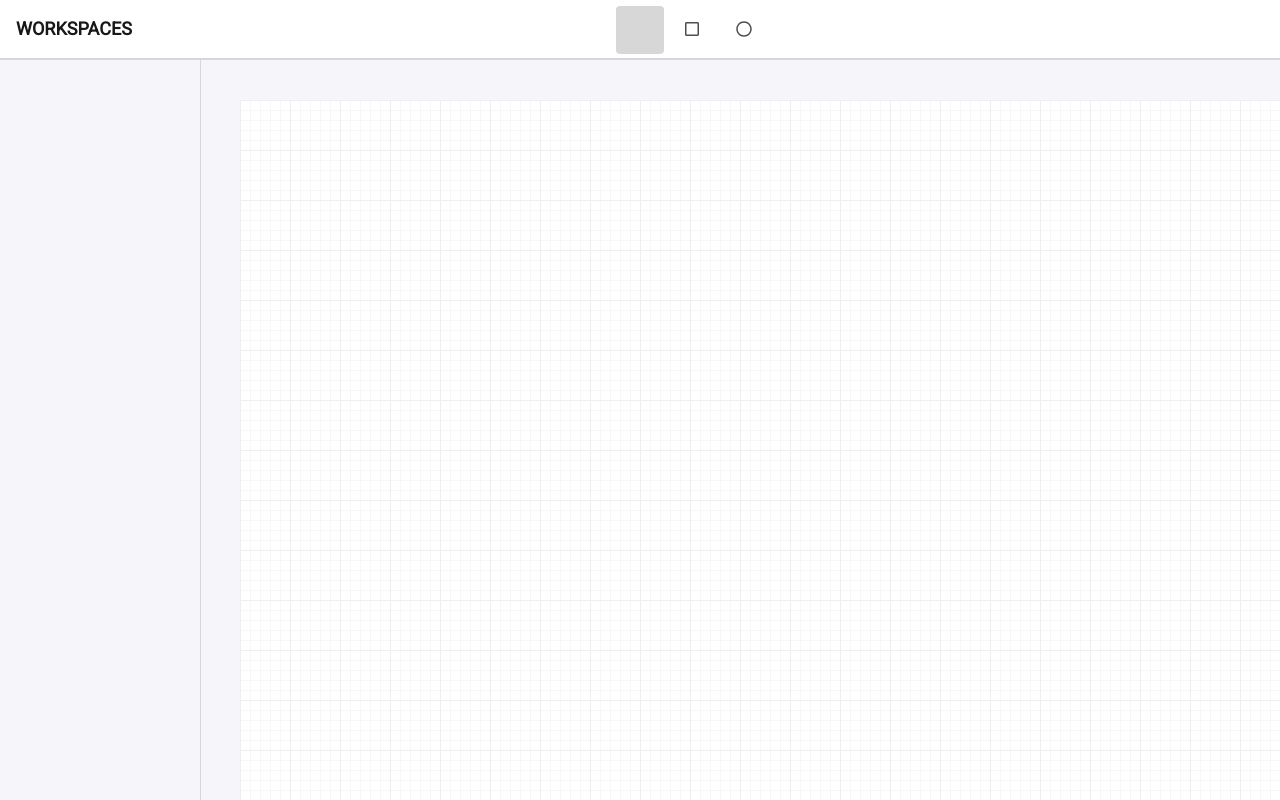
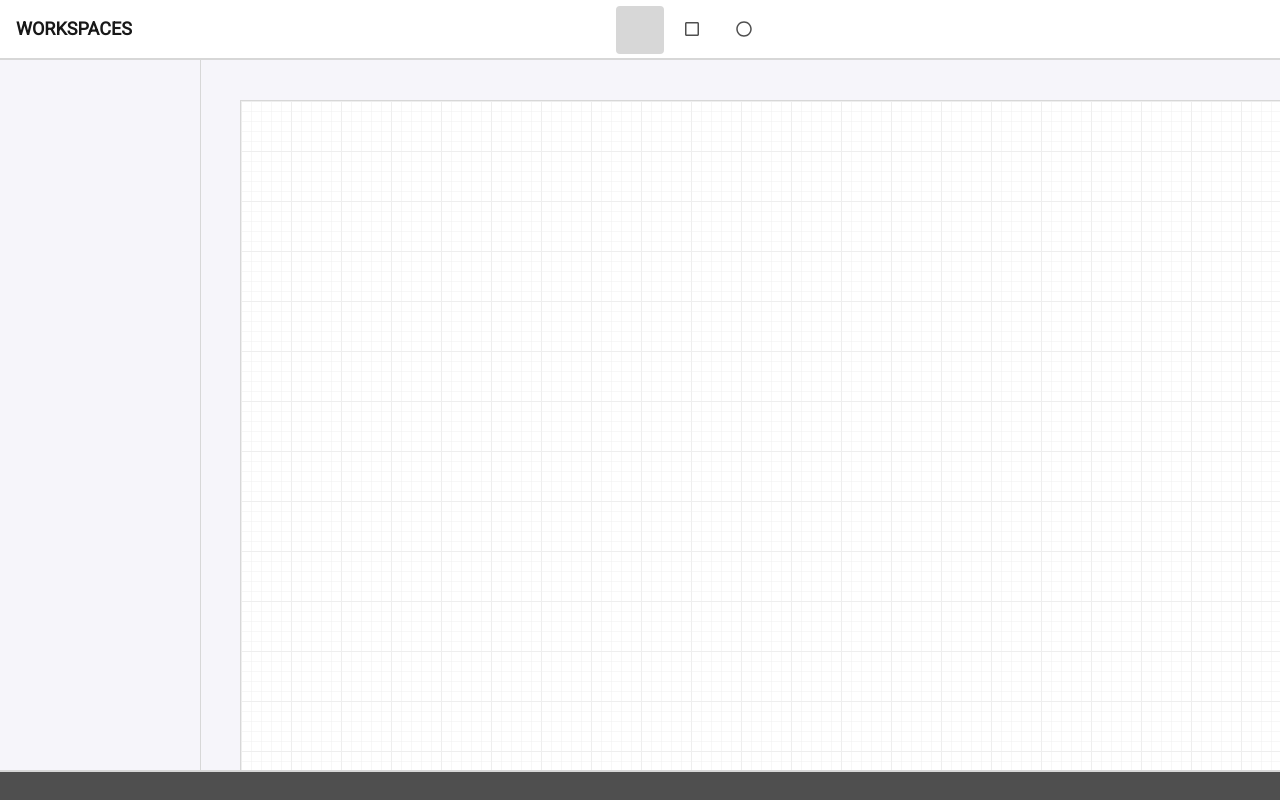
Before and after one commit to alessandrocm/dashboard, a React (Create React App) app in the folder client/: page /workspaces in a window 1280 px wide. Built offline with nearby package versions, Linux system fonts and the light colour scheme; what @fortawesome/fontawesome would draw is missing.

Commit message:
Added footer, refactored navigation into a component

```diff
--- /dev/null
+++ b/client/src/modules/workspaces/components/Footer/Footer.scss
@@ -0,0 +1,22 @@
+@import '../../../../core/styles/colors';
+
+.Footer {
+  background-color: $grey3;
+  border-top: 2px solid $grey2;
+  display: flex;
+  flex-direction: row;
+  height: 24px;
+  padding-top: 4px;
+  padding-left: 32px;
+  position: absolute;
+  bottom: 0px;
+  width: 100%;
+  z-index: 100;
+
+  .Footer-items {
+    display: flex;
+    flex-direction: row;
+    width: 100%;
+  }
+
+}
--- /dev/null
+++ b/client/src/modules/workspaces/components/Footer/Footer.tsx
@@ -0,0 +1,19 @@
+import React, { ReactNode } from 'react';
+
+import './Footer.scss';
+
+export interface FooterProps {
+  children?: ReactNode;
+}
+
+export function Footer(props: FooterProps) {
+
+  return (
+    <div className="Footer">
+      <div className="Footer-items">
+        {props.children}
+      </div>
+    </div>
+  );
+
+}
--- /dev/null
+++ b/client/src/modules/workspaces/components/Navigation/Navigation.scss
@@ -0,0 +1,12 @@
+@import '../../../../core/styles/colors';
+
+.Navigation {
+  background-color: $grey1;
+  border-right: 1px solid $grey2;
+  display: flex;
+  flex-direction: column;
+  height: 100%;
+  position: fixed;
+  width: 200px;
+  z-index: 100;
+}
--- /dev/null
+++ b/client/src/modules/workspaces/components/Navigation/Navigation.tsx
@@ -0,0 +1,15 @@
+import React from 'react';
+
+import './Navigation.scss';
+
+export interface NavigationProps {
+
+}
+
+export function Navigation(props: NavigationProps) {
+
+  return (
+    <nav className="Navigation"></nav>
+  );
+
+}
--- a/client/src/modules/workspaces/components/Workspaces/Workspaces.scss
+++ b/client/src/modules/workspaces/components/Workspaces/Workspaces.scss
@@ -10,17 +10,6 @@
   left: 0;
   height: 100vh;
   width: 100vw;
-
-  .Workspaces-nav {
-    background-color: $grey1;
-    border-right: 1px solid $grey2;
-    display: flex;
-    flex-direction: column;
-    height: 100%;
-    position: fixed;
-    width: 200px;
-    z-index: 100;
-  }
 
   .Workspaces-main {
     background-color: $grey1;
@@ -45,7 +34,7 @@
   }
 
   canvas {
-    background-color: $grey1;
+    border: 1px solid $grey2;
   }
 
 }
--- a/client/src/modules/workspaces/components/Workspaces/Workspaces.tsx
+++ b/client/src/modules/workspaces/components/Workspaces/Workspaces.tsx
@@ -2,12 +2,10 @@ import React, { WheelEvent, useState, useEffect } from 'react';
 import { WhiteBoard } from 'core';
 import { getHeight, getWidth, windowResized } from 'core/helpers/window.helper';
 import { ICoordinate } from 'core/tools/Tool';
-import { Header } from '..';
-import { Toolbar } from '../Toolbar/Toolbar';
-
-import './Workspaces.scss';
 import { toolShortcut } from 'modules/workspaces/hooks/keys';
 import { windowResize } from 'modules/workspaces/hooks/window';
+import { Header, Footer, Toolbar, Navigation } from '..';
+import './Workspaces.scss';
 
 function calcluateStyles({height, width}: {height: number, width: number}) {
   const position: "absolute" = "absolute";
@@ -63,7 +61,7 @@ export function Workspaces() {
 
   return (
     <div className="Workspaces">
-      <nav className="Workspaces-nav">Nav</nav>
+      <Navigation />
       <section className="Workspaces-main">
         <Header>
           <Toolbar selected={tool} onSelect={handleSelectTool} />
@@ -81,6 +79,7 @@ export function Workspaces() {
             />
           </div>
         </div>
+        <Footer />
       </section>
     </div>
   );
--- a/client/src/modules/workspaces/components/index.ts
+++ b/client/src/modules/workspaces/components/index.ts
@@ -2,3 +2,9 @@
 export { Workspaces } from './Workspaces/Workspaces';
 
 export { Header } from './Header/Header';
+
+export { Footer } from './Footer/Footer';
+
+export { Navigation } from './Navigation/Navigation';
+
+export { Toolbar } from './Toolbar/Toolbar';
```
